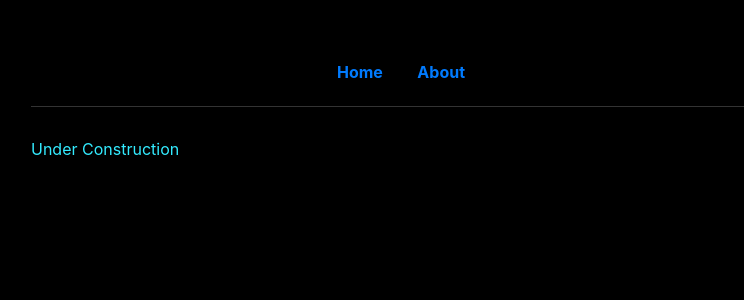
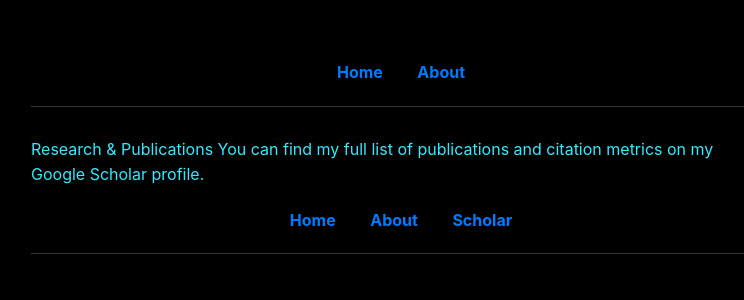
Before and after one commit to tenorvis/portfolio, a Jekyll site: the page built from about.md, in a window 1280 px wide. Shown: the top 300 px of the page, without its empty margins (239-983 px from the left). Built offline with Jekyll 4.4.1, drawn with Linux system fonts in a browser that asks for light colours.

Commit message:
Added publications link

```diff
--- a/about.md
+++ b/about.md
@@ -6,6 +6,14 @@ permalink: /about/
 
 <div class="project-wrapper">
 
-Under Construction
+Research & Publications
+
+You can find my full list of publications and citation metrics on my Google Scholar profile.
+
+<nav>
+    <a href="{{ '/' | relative_url }}">Home</a>
+    <a href="{{ '/about' | relative_url }}">About</a>
+    <a href="https://scholar.google.com/citations?user=vXZf_ysAAAAJ&hl" target="_blank">Scholar</a>
+</nav>
 
 </div>
```
